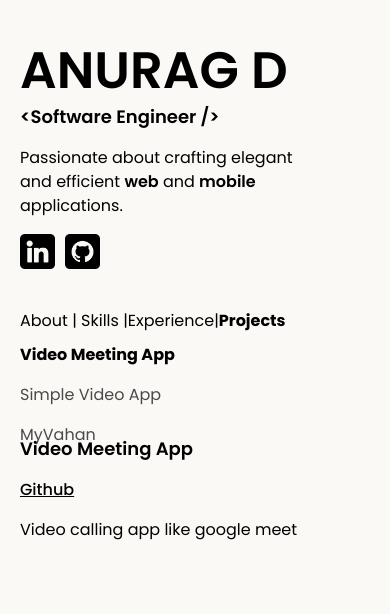
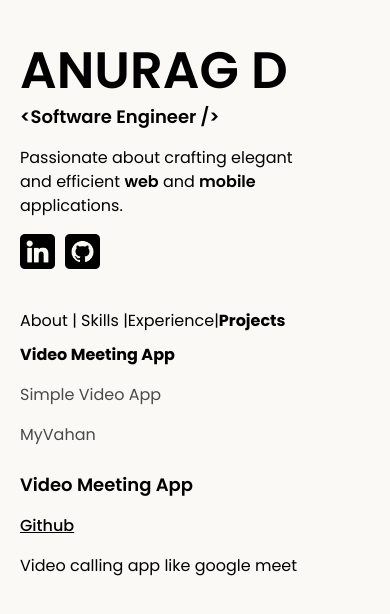
Before and after one commit to Anuragdev03/portfolio, a React (Vite) app: page / in a window 390 px wide. Both pictures are taken after a click on the element "Projects". Shown: the top 614 px of the page. Built offline with nearby package versions, Linux system fonts and the light colour scheme.

Commit message:
fix ui issues

```diff
--- a/src/App.tsx
+++ b/src/App.tsx
@@ -10,7 +10,7 @@ type Experience = 1 | 2
 function App() {
   const title = "<Software Engineer />"
   const [option, setOption] = useState<Options>("1")
-  const [selectedExp, setSelectedExp] = useState<Experience>(1)
+  const [selectedExp, setSelectedExp] = useState<Experience>(1);
 
   const About = () => {
     return (
--- a/src/Projects.css
+++ b/src/Projects.css
@@ -16,7 +16,7 @@
 @media only screen and (max-width: 600px) {
     .project-grid {
         display: grid;
-        grid-template-rows: 60px 70% !important;
+        grid-template-rows: 35% 70% !important;
         grid-template-columns: auto;
         gap: 2rem;
     }
```
